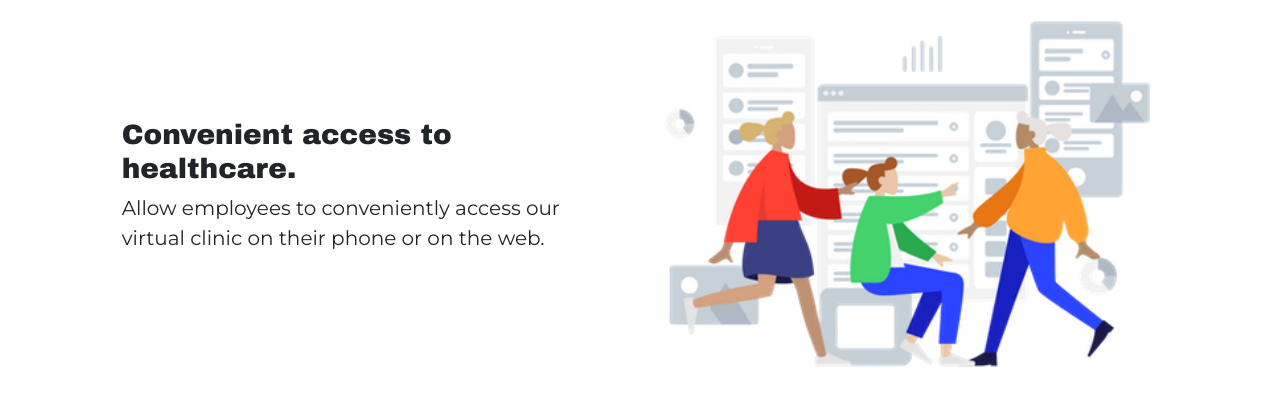
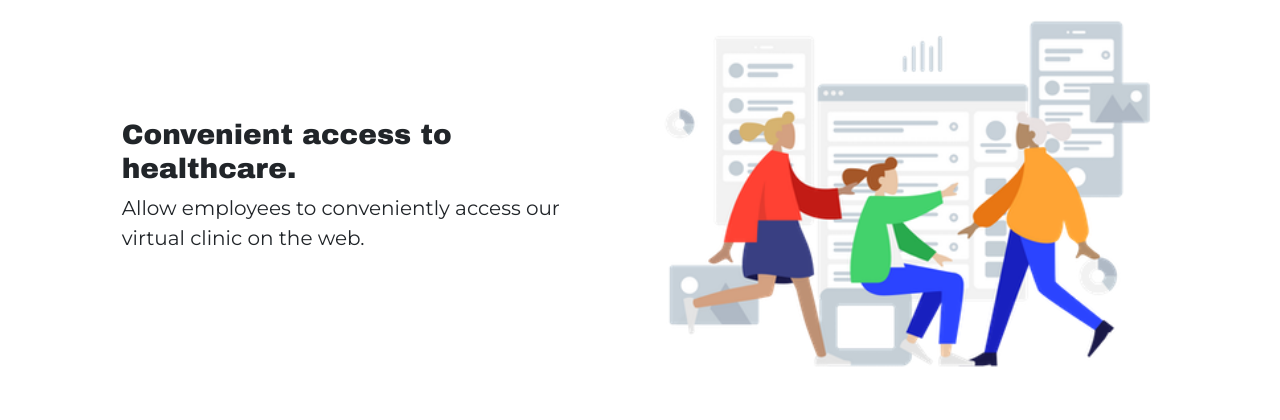
Before and after one commit to obakeng-develops/vitalio, a Django app: page / in a window 1280 px wide. Shown: the part 1613-2033 px from the top of the page. Run offline with Django 3.2, Linux system fonts and the light colour scheme; some libraries are stand-ins or nearby versions.

Commit message:
Made a word change on the home page.

```diff
--- a/vitalio/pages/templates/pages/home.html
+++ b/vitalio/pages/templates/pages/home.html
@@ -47,7 +47,7 @@
                 <div class="col-md-6 d-flex justify-content-center align-items-center">
                     <div>
                         <h3 class="">Convenient access to healthcare.</h3>
-                        <p class="lead">Allow employees to conveniently access our virtual clinic on their phone or on the web.</p>
+                        <p class="lead">Allow employees to conveniently access our virtual clinic on the web.</p>
                     </div>
                 </div>
                 <div class="col-md-6 d-flex justify-content-center align-items-center">
```
